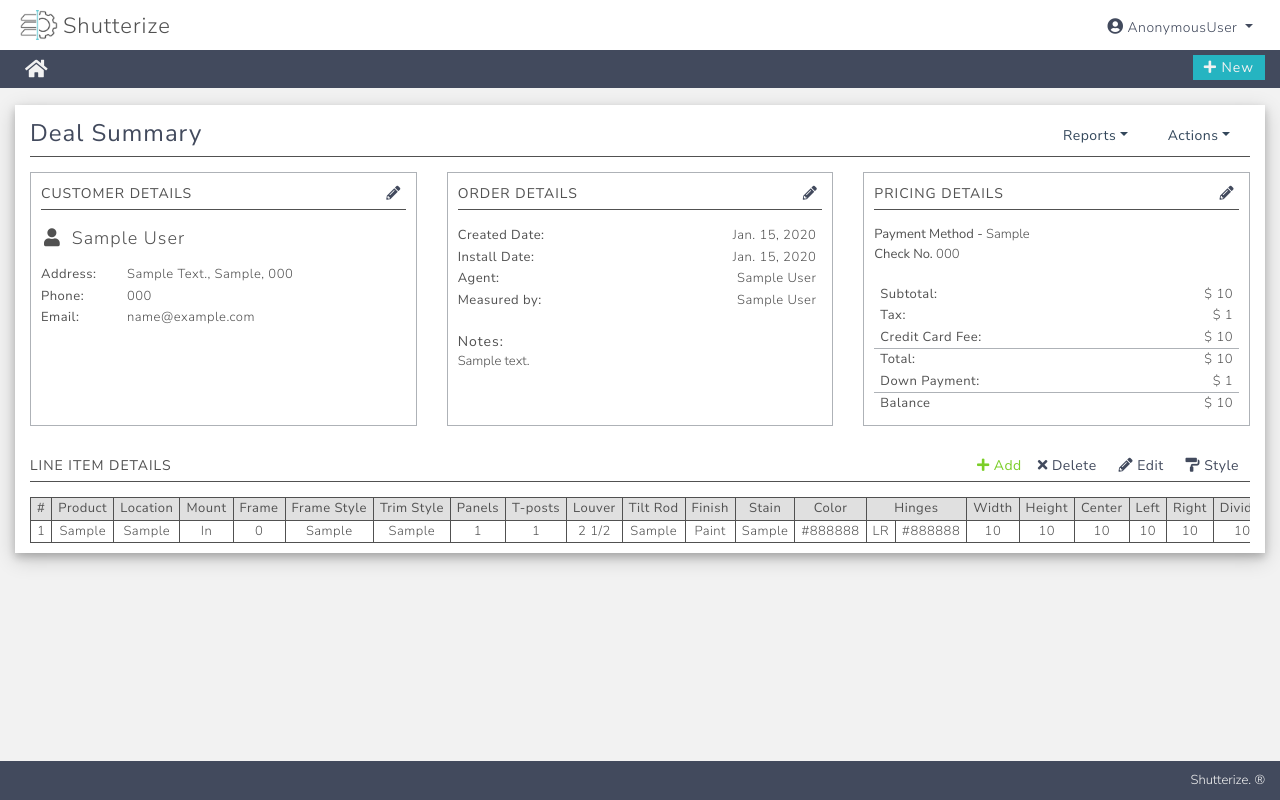
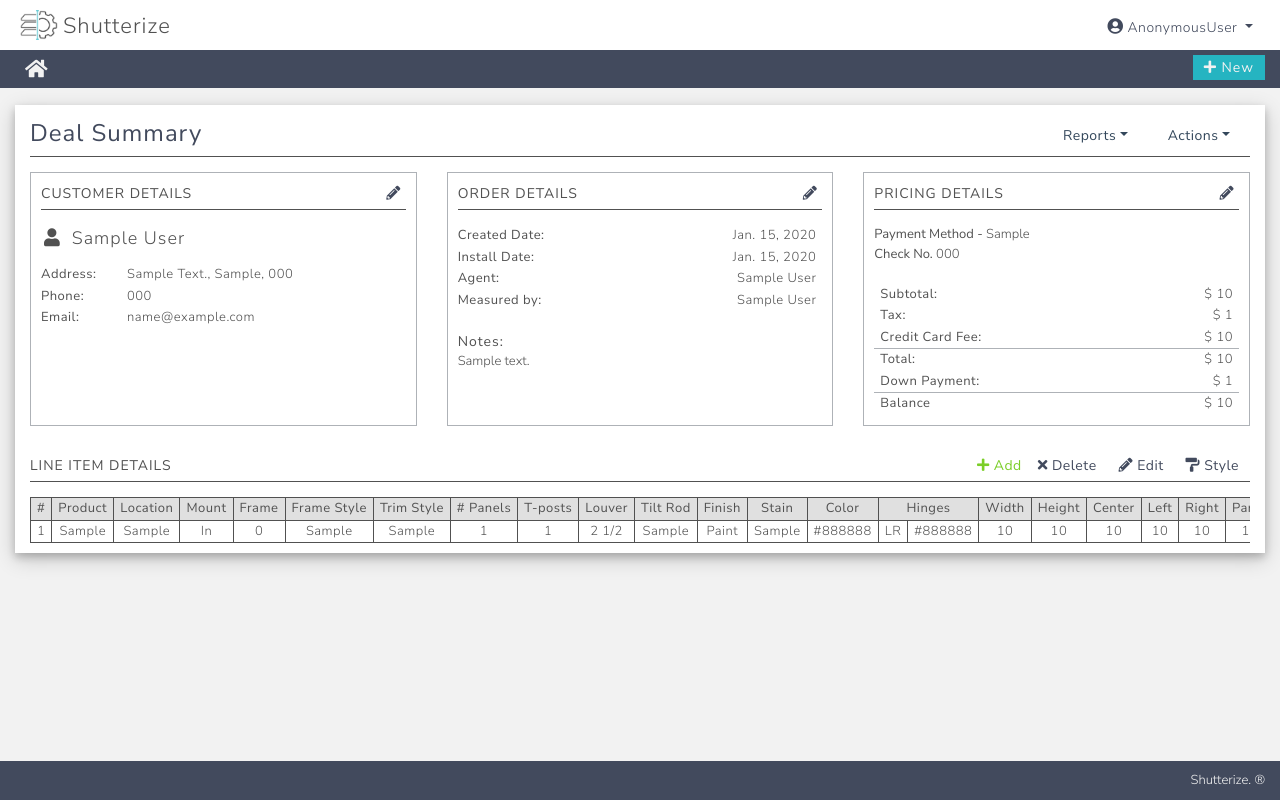
Before and after one commit to gcantu/shttrz, a Django app: page /deals/summary/1 in a window 1280 px wide. Run offline with Django 3.2, Linux system fonts and the light colour scheme; tables that the repository leaves empty hold one stand-in row (values such as "Sample post"); parts of the project's set-up code (start-up, migrations or seed data) failed here and were passed over; some libraries are stand-ins or nearby versions.

Commit message:
include 'panel height' in shutter detail table

```diff
--- a/project/templates/shutters/shutter_detail.html
+++ b/project/templates/shutters/shutter_detail.html
@@ -14,7 +14,7 @@
         <th>Frame</th>
         <th>Frame Style</th>
         <th>Trim Style</th>
-        <th>Panels</th>
+        <th># Panels</th>
         <th>T-posts</th>
         <th>Louver</th>
         <th>Tilt Rod</th>
@@ -27,6 +27,7 @@
         <th>Center</th>
         <th>Left</th>
         <th>Right</th>
+        <th>Panel</th>
         <th>Divider</th>
         <th>Price/Sq. Ft.</th>
         <th>Total</th>
@@ -75,6 +76,7 @@
         <td>{{ item.height_center|default_if_none:"" }} {{ item.get_height_center_fraction_display }}</td>
         <td>{{ item.height_left|default_if_none:"" }} {{ item.get_height_left_fraction_display }}</td>
         <td>{{ item.height_right|default_if_none:"" }} {{ item.get_height_right_fraction_display }}</td>
+        <td>{{ item.panel_height|default_if_none:"" }}</td>
         <td>{{ item.height_divider|default_if_none:"" }} {{ item.get_height_divider_fraction_display }}</td>
         <td>$ {{ item.price_per_sq_ft }}</td>
         <td>$ {{ item.total_price }}</td>
```
